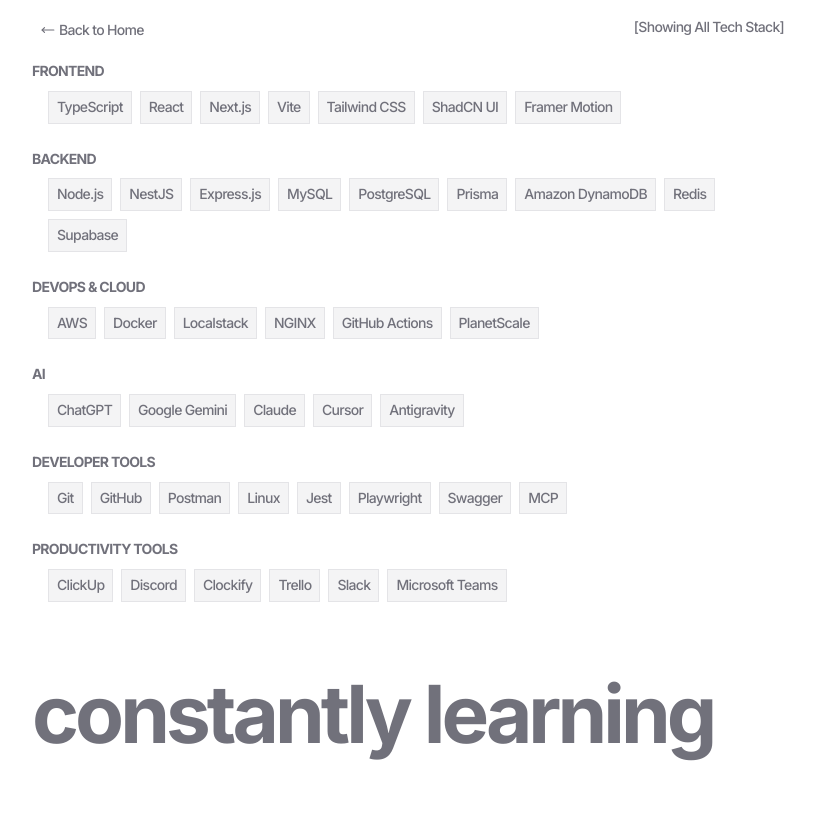
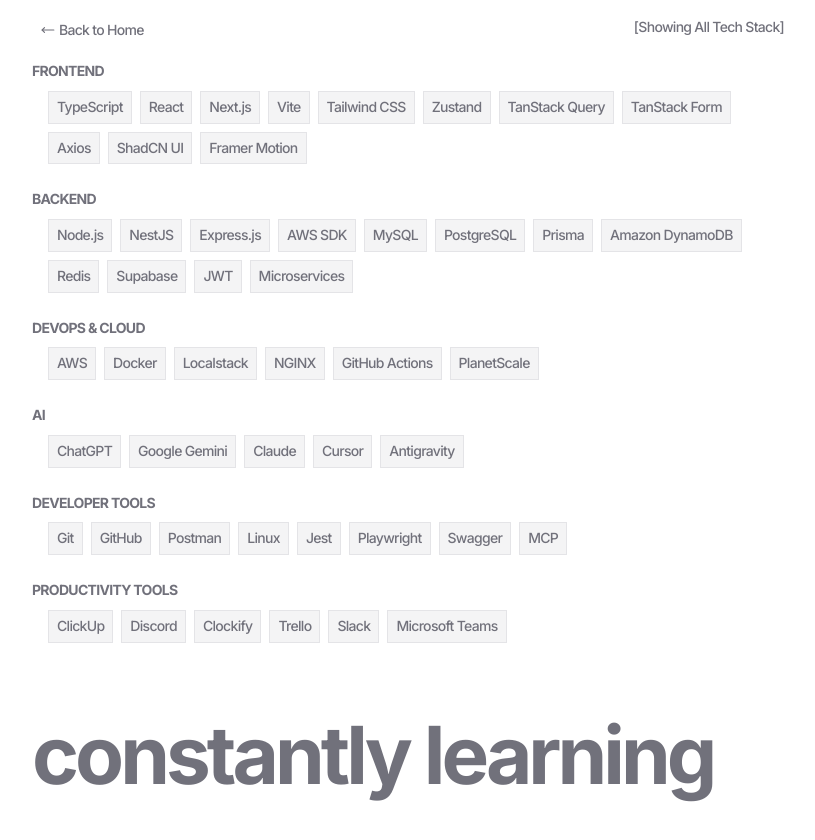
Before and after one commit to Stephen-Coloma/personal-website, a Next.js app: page /tech-stack in a window 1280 px wide. Shown: the top 840 px of the page, without its empty margins (232-1047 px from the left). Before the commit the page ends 802 px from the top, so only its background shows below. Built offline with nearby package versions, Linux system fonts and the light colour scheme.

Commit message:
feat: updated resume and techstack

```diff
--- a/components/about.tsx
+++ b/components/about.tsx
@@ -27,7 +27,7 @@
 
       {/* hero description */}
       <div className="flex flex-col gap-4">
-          <span className="text-sm text-muted-foreground">Hi, I’m <strong className="text-foreground">Stephen Coloma</strong>. I’m a <strong className="text-foreground">software engineer</strong> driven by curiosity and a passion for building impactful web applications that solve real-world problems.</span>
+          <span className="text-sm text-muted-foreground">Hi, I’m <strong className="text-foreground">Stephen Coloma</strong>, a <strong className="text-foreground">software engineer</strong> driven by curiosity and a passion for building impactful web applications that solve real-world problems.</span>
 
           <span className="text-sm text-muted-foreground">I specialize in developing <strong className="text-foreground">scalable, full-stack systems</strong> using technologies like <strong className="text-foreground">TypeScript, React, Node.js, and AWS</strong>, with a strong focus on <strong className="text-foreground">backend architecture, APIs, and cloud-based solutions</strong>. I enjoy turning complex ideas into clean, reliable, and efficient systems.</span>
 
--- a/components/resume-viewer.tsx
+++ b/components/resume-viewer.tsx
@@ -31,7 +31,7 @@
               <DialogTitle className="font-semibold tracking-tight">
                 stephen_coloma_resume.pdf
               </DialogTitle>
-              <p className="text-xs text-muted-foreground font-medium">Last updated: December 2025</p>
+              <p className="text-xs text-muted-foreground font-medium">Last updated: April 2026</p>
             </div>
           </div>
 
--- a/data/techstack-data.ts
+++ b/data/techstack-data.ts
@@ -10,7 +10,7 @@
   },
   {
     label: "Backend",
-    items: ["Node.js", "NestJS", "MySQL", "PostgreSQL", "Prisma", "Amazon DynamoDB", "Redis", "Supabase"],
+    items: ["Node.js", "NestJS", "AWS SDK", "MySQL", "PostgreSQL", "Prisma", "Amazon DynamoDB", "Redis", "Supabase"],
   },
   {
     label: "DevOps & Cloud",
@@ -21,11 +21,11 @@
 export const allTechStack: TechCategory[] = [
   {
     label: "Frontend",
-    items: ["TypeScript", "React", "Next.js", "Vite", "Tailwind CSS", "ShadCN UI", "Framer Motion"],
+    items: ["TypeScript", "React", "Next.js", "Vite", "Tailwind CSS", "Zustand", "TanStack Query", "TanStack Form", "Axios", "ShadCN UI", "Framer Motion"],
   },
   {
     label: "Backend",
-    items: ["Node.js", "NestJS", "Express.js", "MySQL", "PostgreSQL", "Prisma", "Amazon DynamoDB", "Redis", "Supabase"],
+    items: ["Node.js", "NestJS", "Express.js", "AWS SDK", "MySQL", "PostgreSQL", "Prisma", "Amazon DynamoDB", "Redis", "Supabase", "JWT", "Microservices"],
   },
   {
     label: "DevOps & Cloud",
```
Also changed, not shown: 1 other file (tests, documents, lock files or other folders).
